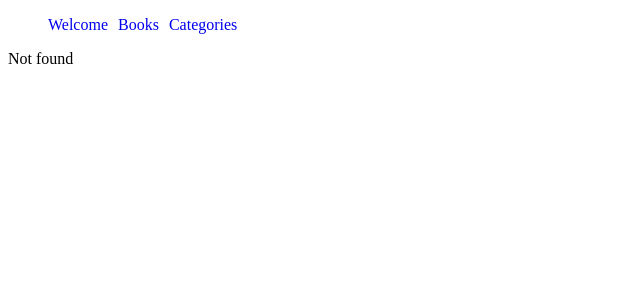
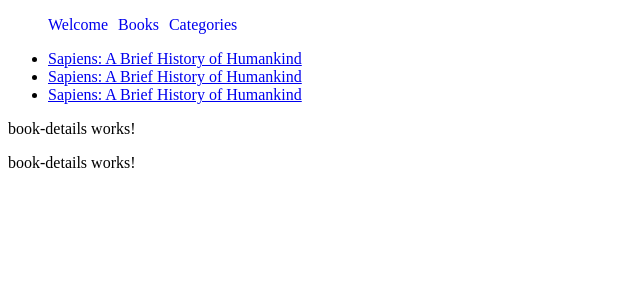
Before and after one commit to Drake9/angular-academy, an Angular app: page /books/0 in a window 1280 px wide. Before the commit this address had no page. Shown: the top 300 px of the page, without its empty margins (0-640 px from the left). Built offline with nearby package versions, Linux system fonts and the light colour scheme.

Commit message:
Provide routing for book's details

```diff
--- a/src/app/books-list/book-details/book-details.component.ts
+++ b/src/app/books-list/book-details/book-details.component.ts
@@ -1,4 +1,6 @@
+import { BookItem } from "./../../models/book-item";
 import { Component, OnInit } from "@angular/core";
+import { ActivatedRoute, Params } from "@angular/router";
 
 @Component({
   selector: "app-book-details",
@@ -6,7 +8,21 @@
   styleUrls: ["./book-details.component.scss"],
 })
 export class BookDetailsComponent implements OnInit {
-  constructor() {}
+  book: BookItem;
+  constructor(private route: ActivatedRoute) {}
 
-  ngOnInit() {}
+  ngOnInit() {
+    this.listenForInitialBook();
+    this.bookListener();
+  }
+
+  private listenForInitialBook() {
+    const id = this.route.snapshot.params.id;
+  }
+
+  private bookListener() {
+    this.route.params.subscribe((params: Params) => {
+      // this.user.id = params["id"];
+    });
+  }
 }
--- a/src/app/books-list/book-item/book-item.component.html
+++ b/src/app/books-list/book-item/book-item.component.html
@@ -1,2 +1,3 @@
-
-  {{book.title}}
+<a [routerLink]="['/book', book.id]">
+  <span class="badge"></span>{{book.title}}
+</a>
--- a/src/app/books-list/books-list.component.html
+++ b/src/app/books-list/books-list.component.html
@@ -1,3 +1,8 @@
 <ul>
-  <li *ngFor="let book of books"><app-book-item [book]="book"></app-book-item></li>
+  <li *ngFor="let book of books" [class.selected]="book.id === selectedId">
+    <app-book-item [book]="book"></app-book-item>
+  </li>
 </ul>
+
+<app-book-details></app-book-details>
+<router-outlet></router-outlet>
--- a/src/app/books-list/books-list.component.ts
+++ b/src/app/books-list/books-list.component.ts
@@ -1,4 +1,6 @@
 import { Component, OnInit } from "@angular/core";
+import { ActivatedRoute } from "@angular/router";
+import { Observable } from "rxjs";
 import { BookItem } from "../models/book-item";
 import { BooksApiService } from "../services/books-api/books-api.service";
 import { BooksService } from "../services/books/books.service";
@@ -10,13 +12,17 @@
 })
 export class BooksListComponent implements OnInit {
   books: BookItem[];
+  books$: Observable<BookItem[]>;
+  selectedId: number;
 
   constructor(
     private booksService: BooksService,
-    private booksApiService: BooksApiService
+    private booksApiService: BooksApiService,
+    private route: ActivatedRoute
   ) {}
 
   ngOnInit() {
+
     this.getBooksList();
   }
 
```
Also changed, not shown: src/app/app-routing.module.ts (+5 -2 lines).
